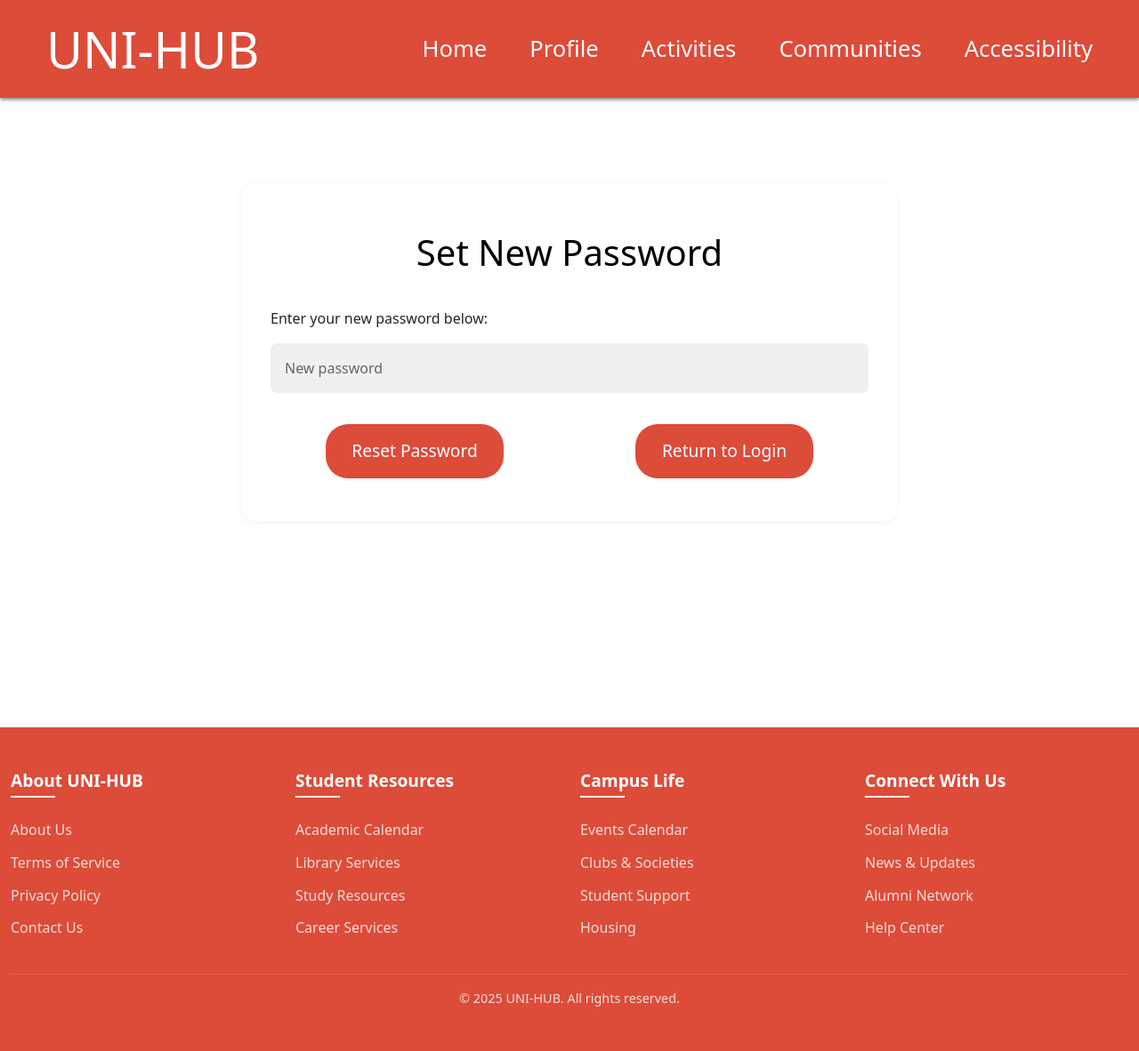
After one commit to willgriffin111/Uni-Hub, a Django app: page /password-reset-confirm/ in a window 1280 px wide. The commit adds this page. Shown: the whole page at 89% size. Run offline with Django 5.2, Linux system fonts and the light colour scheme; some libraries are stand-ins or nearby versions.

Commit message:
Rest password Doneee

```diff
--- a/accounts/urls.py
+++ b/accounts/urls.py
@@ -1,9 +1,13 @@
 from django.urls import path
-from .views import LoginAPI, RegisterAPI, LogoutAPI, VerifyAPI
+from .views import LoginAPI, RegisterAPI, LogoutAPI, VerifyAPI, PasswordResetAPI, PasswordResetConfirmAPI
+from django.contrib.auth import views as auth_views
 
 urlpatterns = [
     path('api/login/', LoginAPI.as_view(), name="api-login"),
     path('api/register/', RegisterAPI.as_view(), name="api-register"),
     path('api/verify/', VerifyAPI.as_view(), name="api-verify"),
     path('api/logout/', LogoutAPI.as_view(), name="api-logout"),
+
+    path('api/password-reset/', PasswordResetAPI.as_view(), name="api-password-reset"),
+    path('api/password-reset-confirm/', PasswordResetConfirmAPI.as_view(), name="api-password-reset-confirm"),
 ]
--- /dev/null
+++ b/unihub_project/templates/pages/password_reset_confirm.html
@@ -0,0 +1,151 @@
+{% load static %}
+<!DOCTYPE html>
+<html lang="en">
+<head>
+  <meta charset="UTF-8">
+  <meta name="viewport" content="width=device-width, initial-scale=1.0">
+  <title>UNI-HUB - Set New Password</title>
+
+  <!-- Bootstrap CSS -->
+  <link href="https://cdn.jsdelivr.net/npm/bootstrap@5.3.2/dist/css/bootstrap.min.css" rel="stylesheet">
+
+  <!-- FontAwesome -->
+  <script src="https://kit.fontawesome.com/c43d240003.js" crossorigin="anonymous"></script>
+
+  <!-- Custom Styles -->
+  <link rel="stylesheet" href="{% static 'login.css' %}">
+  <link rel="stylesheet" href="{% static 'nav_footer.css' %}">
+</head>
+<body>
+  <!-- Navbar -->
+  <nav class="navbar navbar-expand-lg">
+    <div class="container-fluid">
+      <a class="navbar-brand" href="">UNI-HUB</a>
+      <button class="navbar-toggler" type="button" data-bs-toggle="collapse"
+              data-bs-target="#navbarNav" aria-controls="navbarNav"
+              aria-expanded="false" aria-label="Toggle navigation">
+        <span class="navbar-toggler-icon"></span>
+      </button>
+      <div class="collapse navbar-collapse justify-content-center" id="navbarNav">
+        <ul class="navbar-nav">
+          <li class="nav-item">
+            <a class="nav-link" href="">Home</a>
+          </li>
+          <li class="nav-item">
+            <a class="nav-link" href="">Profile</a>
+          </li>
+          <li class="nav-item">
+            <a class="nav-link" href="">Activities</a>
+          </li>
+          <li class="nav-item">
+            <a class="nav-link" href="">Communities</a>
+          </li>
+          <li class="nav-item">
+            <a class="nav-link" href="">Accessibility</a>
+          </li>
+        </ul>
+      </div>
+    </div>
+  </nav>
+
+  <!-- Set New Password Content -->
+  <div class="container register-container">
+    <div class="log-card">
+      <div class="card-header">Set New Password</div>
+      <div class="card-body">
+        <p>Enter your new password below:</p>
+        <input type="password" id="new-password" class="form-control" placeholder="New password" required>
+        <div class="row">
+        <button id="reset-password-btn" class="btn btn-register mt-3">Reset Password</button>
+        <a href="{% url 'login_page' %}" class="btn btn-register mt-3">Return to Login</a>
+        </div>
+        <p id="confirm-message" class="text-success mt-3"></p>
+      </div>
+    </div>
+  </div>
+
+  <!-- Footer -->
+  <footer class="footer mt-auto">
+    <div class="container-fluid">
+      <div class="row">
+        <!-- About UNI-HUB -->
+        <div class="col-lg-3 col-md-6 mb-4 mb-lg-0">
+          <h5>About UNI-HUB</h5>
+          <ul class="list-unstyled">
+            <li><a href="#">About Us</a></li>
+            <li><a href="#">Terms of Service</a></li>
+            <li><a href="#">Privacy Policy</a></li>
+            <li><a href="#">Contact Us</a></li>
+          </ul>
+        </div>
+
+        <!-- Student Resources -->
+        <div class="col-lg-3 col-md-6 mb-4 mb-lg-0">
+          <h5>Student Resources</h5>
+          <ul class="list-unstyled">
+            <li><a href="#">Academic Calendar</a></li>
+            <li><a href="#">Library Services</a></li>
+            <li><a href="#">Study Resources</a></li>
+            <li><a href="#">Career Services</a></li>
+          </ul>
+        </div>
+
+        <!-- Campus Life -->
+        <div class="col-lg-3 col-md-6 mb-4 mb-lg-0">
+          <h5>Campus Life</h5>
+          <ul class="list-unstyled">
+            <li><a href="#">Events Calendar</a></li>
+            <li><a href="#">Clubs & Societies</a></li>
+            <li><a href="#">Student Support</a></li>
+            <li><a href="#">Housing</a></li>
+          </ul>
+        </div>
+
+        <!-- Connect -->
+        <div class="col-lg-3 col-md-6 mb-4 mb-lg-0">
+          <h5>Connect With Us</h5>
+          <ul class="list-unstyled">
+            <li><a href="#">Social Media</a></li>
+            <li><a href="#">News & Updates</a></li>
+            <li><a href="#">Alumni Network</a></li>
+            <li><a href="#">Help Center</a></li>
+          </ul>
+        </div>
+      </div>
+
+      <!-- Copyright -->
+      <div class="row mt-4">
+        <div class="col-12 text-center">
+          <p class="copyright">© 2025 UNI-HUB. All rights reserved.</p>
+        </div>
+      </div>
+    </div>
+  </footer>
+
+  <!-- JavaScript to Handle API Password Reset Confirmation -->
+  <script>
+    async function resetPassword() {
+      const params = new URLSearchParams(window.location.search);
+      const uid = params.get("uid");
+      const token = params.get("token");
+      const new_password = document.getElementById("new-password").value;
+      try {
+        const response = await fetch("{% url 'api-password-reset-confirm' %}", {
+          method: "POST",
+          headers: { "Content-Type": "application/json" },
+          body: JSON.stringify({ uid: uid, token: token, new_password: new_password })
+        });
+        const data = await response.json();
+        document.getElementById("confirm-message").textContent = data.message || data.error;
+      } catch (error) {
+        console.error("Network error:", error);
+        document.getElementById("confirm-message").textContent = "Network error. Please try again later.";
+      }
+    }
+    document.getElementById("reset-password-btn").addEventListener("click", resetPassword);
+  </script>
+
+  <!-- Bootstrap JS -->
+  <script src="https://cdn.jsdelivr.net/npm/bootstrap@5.3.2/dist/js/bootstrap.bundle.min.js"></script>
+</body>
+</html>
--- a/unihub_project/urls.py
+++ b/unihub_project/urls.py
@@ -1,6 +1,7 @@
 from django.contrib import admin
 from django.urls import path, include
-from .views import login_view, register_view, dashboard_view, Verify_view, profile_view
+from .views import login_view, register_view, dashboard_view, Verify_view, profile_view, password_reset_view
+from . import views
 
 urlpatterns = [
     path('admin/', admin.site.urls),
@@ -11,4 +12,8 @@ urlpatterns = [
     path('profile/', profile_view, name="profile_page"),
     # Include API endpoints from the accounts app
     path('accounts/', include('accounts.urls')),
+
+
+    path('password-reset/', views.password_reset_view, name="password_reset_page"),
+    path('password-reset-confirm/', views.password_reset_confirm_view, name="password_reset_confirm_page"),
 ]
--- a/unihub_project/views.py
+++ b/unihub_project/views.py
@@ -23,3 +23,13 @@ def dashboard_view(request):
 def profile_view(request):
     """Render the profile page (requires login)."""
     return render(request, "pages/profile.html", {"user": request.user})
+
+
+
+from django.shortcuts import render
+
+def password_reset_view(request):
+    return render(request, "pages/password_reset.html")
+
+def password_reset_confirm_view(request):
+    return render(request, "pages/password_reset_confirm.html")
```
Also changed, not shown: accounts/emailopt.py (+26 -0 lines), accounts/password_reset_template.html (added, +13 -0 lines), accounts/views.py (+69 -0 lines), unihub_project/templates/pages/login.html (+17 -17 lines), unihub_project/templates/pages/password_reset.html (added, +148 -0 lines), unihub_project/settings.py (line endings or trailing spaces).
